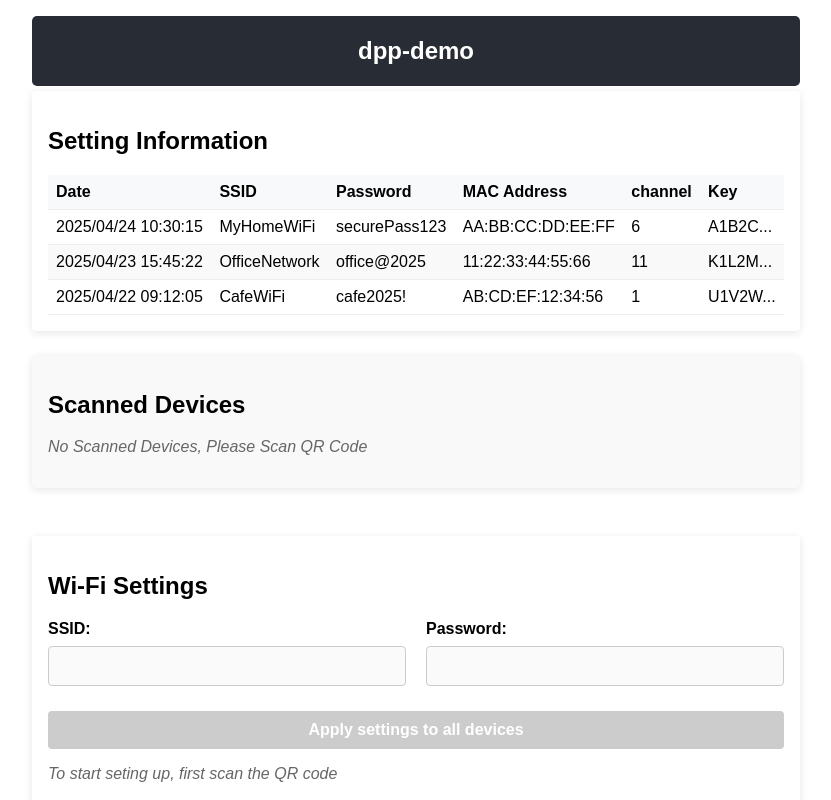
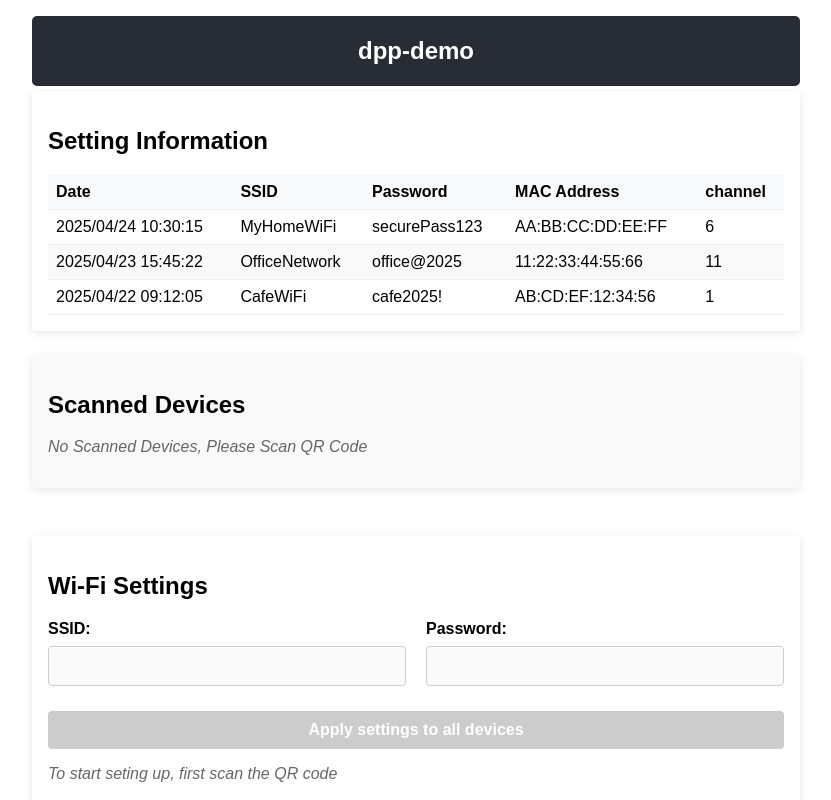
Before and after one commit to fujiwara-e/Qrdia, a React (Create React App) app in the folder frontend/: page / in a window 1280 px wide. Shown: the top 800 px of the page, without its empty margins (224-1055 px from the left). Built offline with nearby package versions, Linux system fonts and the light colour scheme.

Commit message:
Update column not to include Key

```diff
--- a/frontend/src/components/HistoryTable.js
+++ b/frontend/src/components/HistoryTable.js
@@ -40,7 +40,7 @@ function HistoryTable({ history }) {
                         <th>Password</th>
                         <th>MAC Address</th>
                         <th>channel</th>
-                        <th>Key</th>
+                        {/* <th>Key</th> */}
                     </tr>
                 </thead>
                 <tbody>
@@ -51,7 +51,7 @@ function HistoryTable({ history }) {
                             <td>{item.password}</td>
                             <td>{item.mac_address}</td>
                             <td>{item.channel}</td>
-                            <td>{formatKey(item.key)}</td>
+                            {/* <td>{formatKey(item.key)}</td> */}
                         </tr>
                     ))}
                 </tbody>
```
